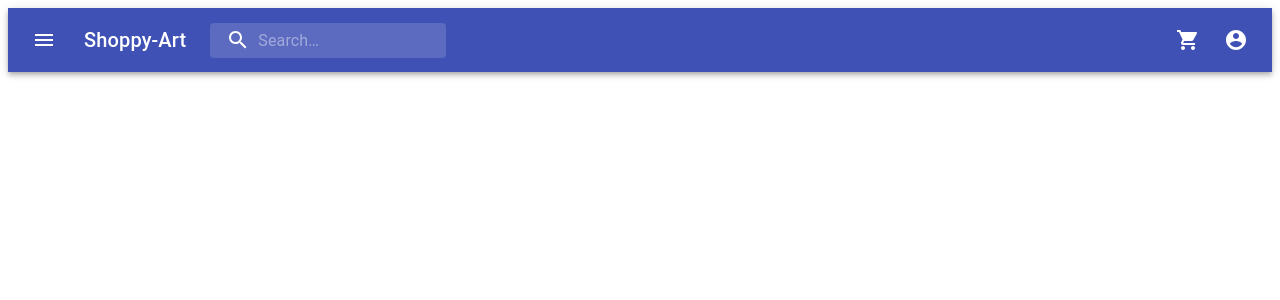
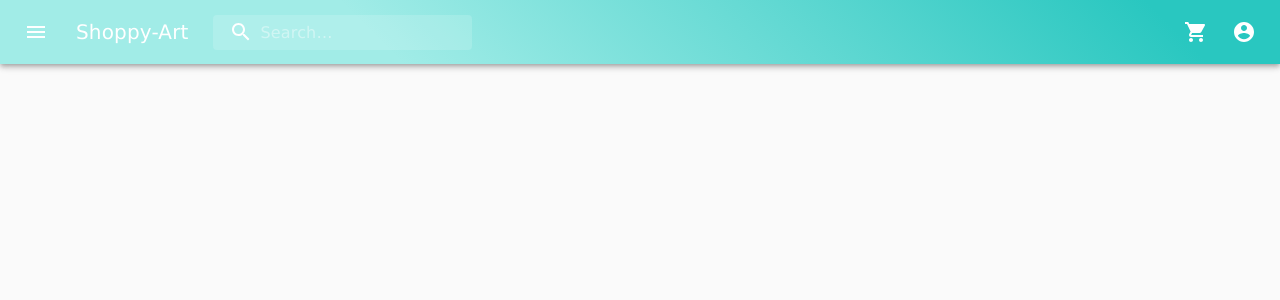
Before and after one commit to moniatec/shoppy-art-frontend, a React (Create React App) app: page /nav in a window 1280 px wide. Shown: the top 300 px of the page. Built offline with nearby package versions, Linux system fonts and the light colour scheme.

Commit message:
styling nav bar

```diff
--- a/src/App.js
+++ b/src/App.js
@@ -6,14 +6,29 @@ import Logout from './components/Logout';
 import Home from './components/Home';
 import Item from './components/Item';
 import Nav from './components/Nav';
-function App() {
+import Theme from './Theme';
+import { CssBaseline, } from "@material-ui/core";
+import { TransitionGroup, CSSTransition } from "react-transition-group";
+
+function App(props) {
   return (
     <>
+      <CssBaseline />
+      <Theme>
         <BrowserRouter>
+
+          <Nav props={props} location={props.location} />
+          <Route render={({ location }) => (
+            <TransitionGroup>
+              <CSSTransition
+                key={location.key}
+                timeout={300}
+                classNames='fade'
+              >
                 <Switch>
                   <Route exact path="/login" component={Login} />
                   <Route exact path="/logout" component={Logout} />
-          <Route exact path="/nav" component={Nav} />
+                  {/* <Route exact path="/nav" component={Nav} /> */}
                   <Route exact path="/home" component={Home} />
                   <Route exact path="/items/:itemId"
                     component={Item}
@@ -21,7 +36,11 @@ function App() {
                   // currentUserId={props.currentUserId}
                   />
                 </Switch>
+              </CSSTransition>
+            </TransitionGroup>
+          )} />
         </BrowserRouter>
+      </Theme>
     </>
   );
 }
--- /dev/null
+++ b/src/Theme.js
@@ -0,0 +1,22 @@
+import React from 'react';
+import { ThemeProvider, createMuiTheme } from '@material-ui/core';
+
+const theme = createMuiTheme({
+    gradientBackground: "linear-gradient(45deg, #a1ece7 30%, #29c7c0 90%)",
+    fontFamily: "Verdana",
+    primaryColor: '#a1ece7',
+    secondaryColor: 'green',
+    typography: {
+        fontFamily: "Verdana"
+    }
+});
+
+const Theme = props => {
+    return (
+        <ThemeProvider theme={theme}>
+            {props.children}
+        </ThemeProvider>
+    )
+}
+
+export default Theme;
--- a/src/components/Nav.js
+++ b/src/components/Nav.js
@@ -23,6 +23,11 @@ import { useAuth0 } from "@auth0/auth0-react";
 const useStyles = makeStyles((theme) => ({
     grow: {
         flexGrow: 1,
+
+    },
+    navbar: {
+        fontFamily: theme.fontFamily,
+        background: theme.gradientBackground,
     },
     menuButton: {
         marginRight: theme.spacing(2),
@@ -181,7 +186,7 @@ const Nav = (props) => {
 
     return (
         <div className={classes.grow}>
-            <AppBar position="static">
+            <AppBar position="static" className={classes.navbar}>
                 <Toolbar>
                     <IconButton
                         edge="start"
```
Lines whose indentation alone changed are shown as unchanged.
